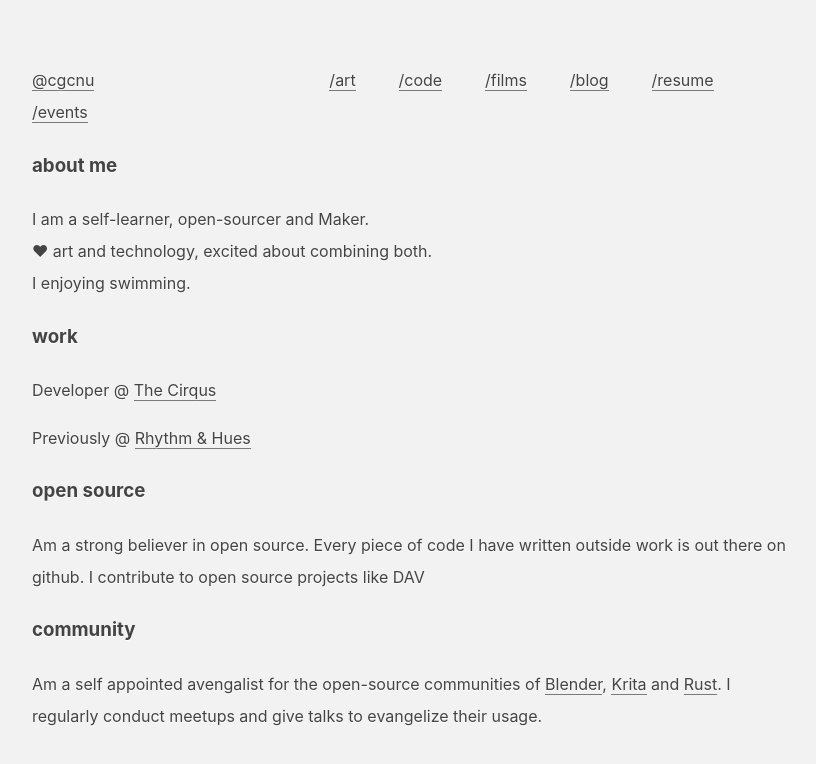
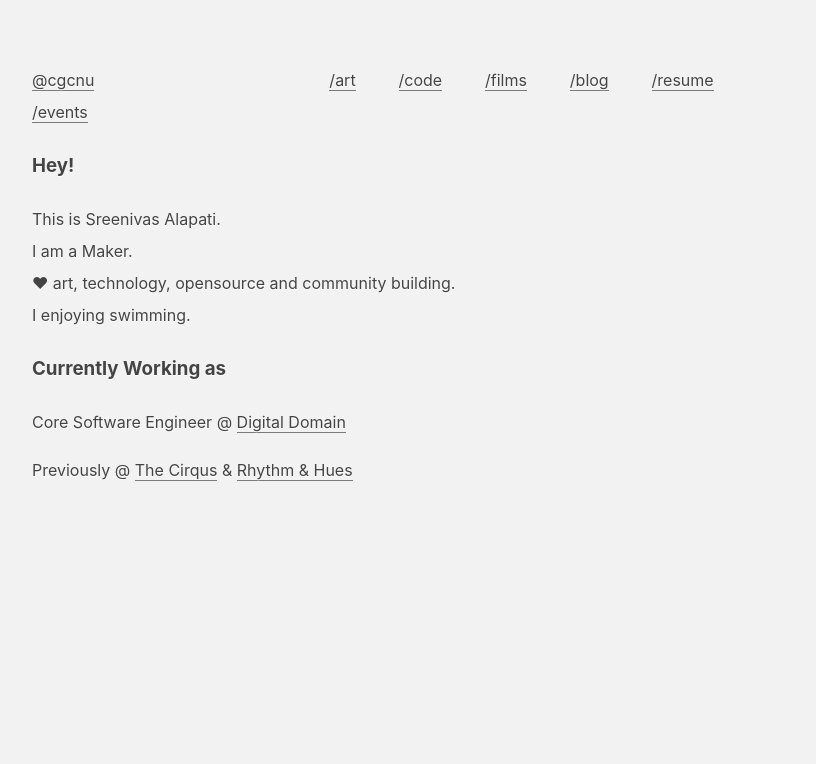
Before and after one commit to cg-cnu/cg-cnu.github.io, a plain HTML site: page index.html in a window 1280 px wide. Shown: the whole page, without its empty margins (224-1040 px from the left). Drawn offline with Linux system fonts and the light colour scheme; a script that the page names is missing.

Commit message:
updated new job

```diff
--- a/index.html
+++ b/index.html
@@ -18,32 +18,22 @@
     <a href="https://www.imdb.com/name/nm5590765/">/films</a>
     <a href="http://medium.com/@sreenivas">/blog</a>
     <a href="resume.pdf">/resume</a>
-    <a href="https://twitter.com/cgcnu">/events</a>
+    <a href="http://meetup.com/bonfirevr/">/events</a>
   </header>
-  <h3> about me </h3>
+  <h3> Hey! </h3>
   <p>
-    I am a self-learner, open-sourcer and Maker.
-    <br> ❤ art and technology, excited about combining both.
+    This is Sreenivas Alapati.
+    <br> I am a Maker.
+    <br> ❤ art, technology, opensource and community building.
     <br> I enjoying swimming.
   </p>
-  <h3>work</h3>
-  <p>Developer @
-    <a href='http://thecirqus.com/'>The Cirqus</a>
+  <h3>Currently Working as </h3>
+  <p>Core Software Engineer @
+    <a href='www.digitaldomain.com/'>Digital Domain</a>
   </p>
   <p>Previously @
+    <a href="http://thecirqus.com/">The Cirqus</a> &
     <a href='https://rhythm.com'>Rhythm & Hues</a>
-  </p>
-  <h3>open source</h3>
-  <p>
-    Am a strong believer in open source. Every piece of code I have written outside work is out there on github. I contribute
-    to open source projects like DAV
-  </p>
-  <h3>community</h3>
-  <p>
-    Am a self appointed avengalist for the open-source communities of
-    <a href="https://www.blender.org/">Blender</a>,
-    <a href="https://krita.org/en/">Krita</a> and
-    <a href="http://rust-lang.com/">Rust</a>. I regularly conduct meetups and give talks to evangelize their usage.
   </p>
 </body>
 
--- a/main.css
+++ b/main.css
@@ -1,4 +1,3 @@
-
 body {
   margin: 5% auto;
   background: #f2f2f2;
@@ -15,20 +14,18 @@ code {
   background: white;
 }
 
-
 a {
   border-bottom: 1px solid #7a7a7a;
   color: #444444;
   text-decoration: none;
 }
 
-
 a:hover {
   border-bottom: 0;
 }
 
 a.main {
-  margin-right: 30%
+  margin-right: 30%;
 }
 
 header a {
```
Also changed, not shown: 1 other file.
